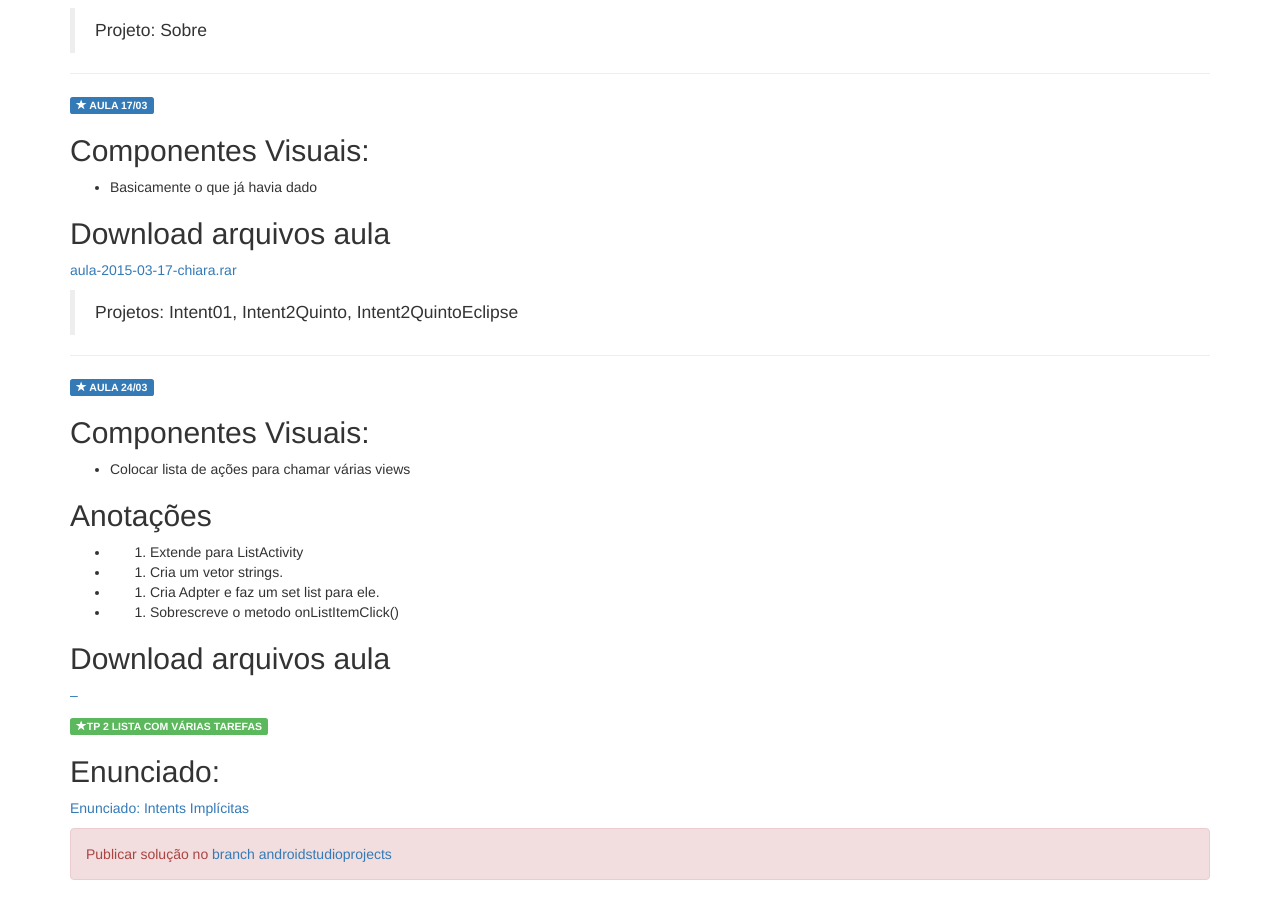
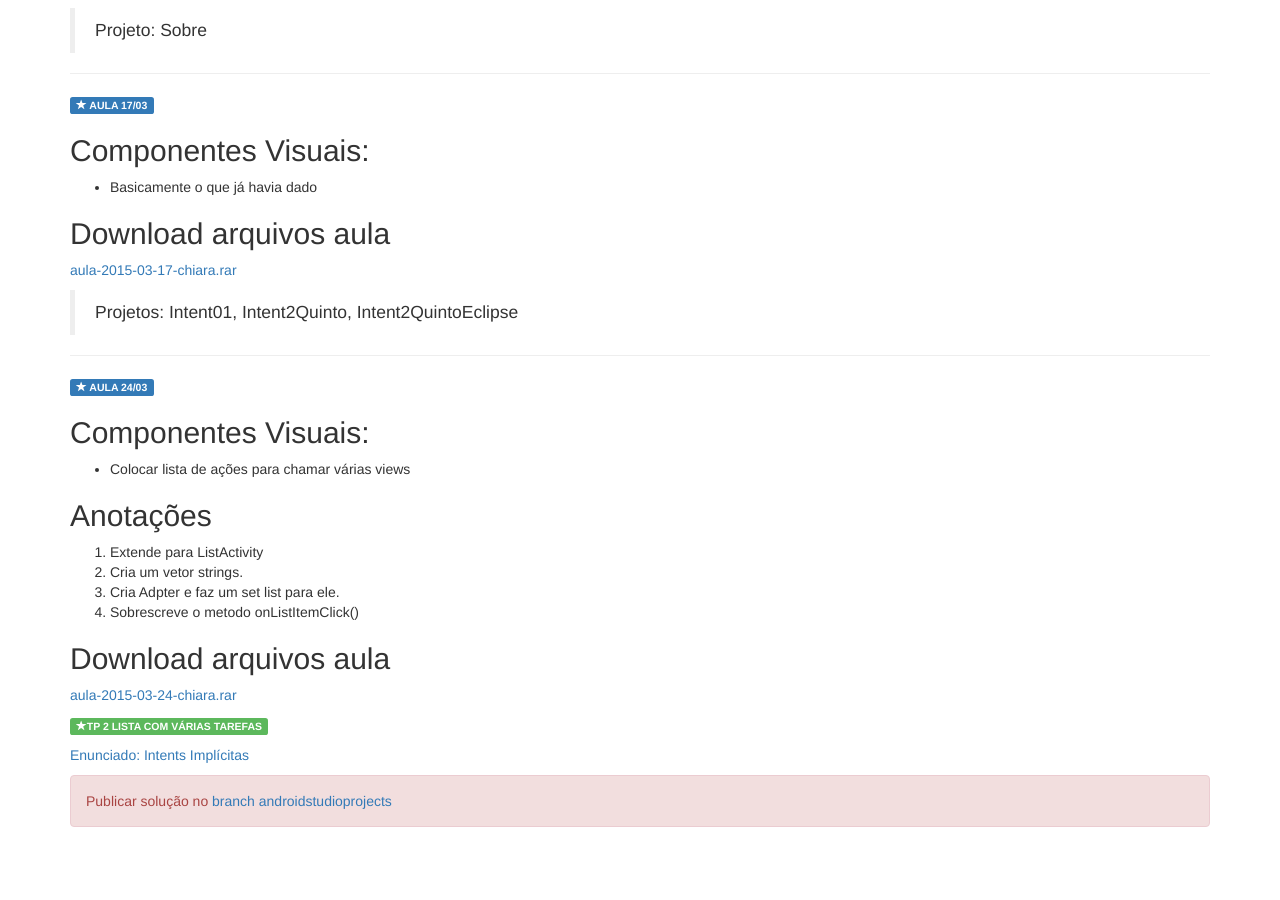
Before and after one commit to fatechub/fatecrl-curso-si, a Jekyll site: the page built from disciplinas/ciclo-5-chiara.md, in a window 1280 px wide and 900 px high, scrolled down 2045 px. Built offline with Jekyll 4.4.1, drawn with Linux system fonts in a browser that asks for light colours; nearby versions of some CDN libraries; library files that are not in the unit come from our copies; after the commit the page ends 2892 px from its top, so only the background shows below that.

Commit message:
Corrigido #17

```diff
--- a/disciplinas/ciclo-5-chiara.md
+++ b/disciplinas/ciclo-5-chiara.md
@@ -115,17 +115,17 @@
 - Colocar lista de ações para chamar várias views
 
 ## Anotações
-- 1. Extende para ListActivity
-- 2. Cria um vetor strings.
-- 3. Cria Adpter e faz um set list para ele.
-- 4. Sobrescreve o metodo onListItemClick()
+1. Extende para ListActivity
+2. Cria um vetor strings.
+3. Cria Adpter e faz um set list para ele.
+4. Sobrescreve o metodo onListItemClick()
 
 ## Download arquivos aula
-[--]({{ site.production_url }}/media/aula-2015-03-24-chiara.rar)
+[aula-2015-03-24-chiara.rar]({{ site.production_url }}/media/aula-2015-03-24-chiara.rar)
+
 
 <span class="label label-success text-uppercase"><span class="glyphicon glyphicon glyphicon-star"></span>TP 2 LISTA COM VÁRIAS TAREFAS</span>
 
-## Enunciado:
 [Enunciado: Intents Implícitas]({{ site.production_url }}/media/Intents_Implicitas.pdf)
 
 <div class="alert alert-danger">Publicar solução no <a href="https://github.com/adammacias/fatec-si/tree/androidstudioprojects">branch androidstudioprojects</a></div>
```
